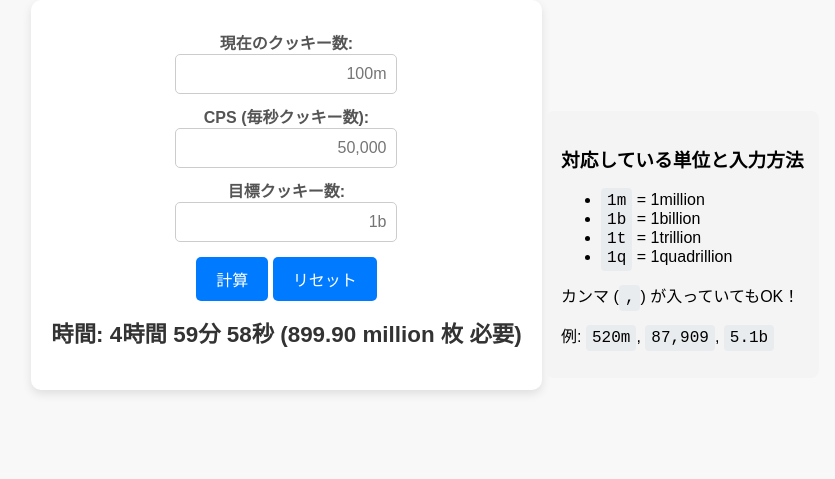
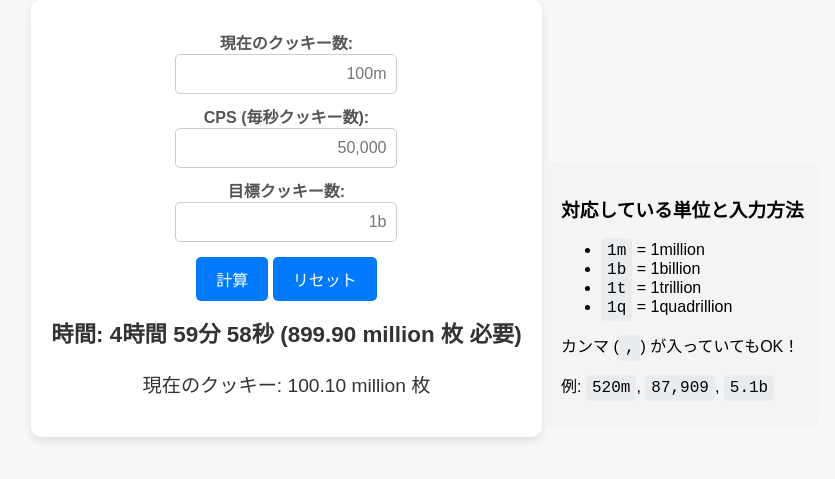
Before and after one commit to neko715/cokie-time, a plain HTML site: page index.html in a window 1280 px wide. Both pictures are taken after a click on the button "計算". Shown: the part 103-582 px from the top of the page, without its empty margins (215-1050 px from the left). Drawn offline with Linux system fonts and the light colour scheme.

Commit message:
Update index.html

```diff
--- a/index.html
+++ b/index.html
@@ -61,6 +61,11 @@
       color: #333;
       font-weight: bold;
     }
+    #currentStatus {
+      font-size: 1.2em;
+      margin-top: 10px;
+      color: #333;
+    }
     #info {
       margin-top: 25px;
       font-size: 1em;
@@ -95,6 +100,7 @@
     <button onclick="resetCalculation()">リセット</button>
 
     <p id="result">時間: 0秒</p>
+    <p id="currentStatus">現在のクッキー: 0枚</p>
   </div>
 
   <div id="info">
@@ -200,12 +206,14 @@
         if (simulatedCurrent >= target) {
           simulatedCurrent = target;
           document.getElementById("result").innerText = "時間: 0日 0時間 0分 0秒 (0 枚 必要)";
+          document.getElementById("currentStatus").innerText = `現在のクッキー: ${formatCookies(simulatedCurrent)}`;
           clearInterval(timer);
           timer = null;
         } else {
           let remaining = target - simulatedCurrent;
           let timeLeft = remaining / cps;
           document.getElementById("result").innerText = `時間: ${formatTime(timeLeft)} (${formatCookies(remaining)} 必要)`;
+          document.getElementById("currentStatus").innerText = `現在のクッキー: ${formatCookies(simulatedCurrent)}`;
         }
       }, 1000);
     }
@@ -217,6 +225,7 @@
       }
       simulatedCurrent = 0;
       document.getElementById("result").innerText = "時間: 0秒";
+      document.getElementById("currentStatus").innerText = "現在のクッキー: 0枚";
       // 入力欄をクリア
       document.getElementById("currentCookies").value = "";
       document.getElementById("cps").value = "";
```
